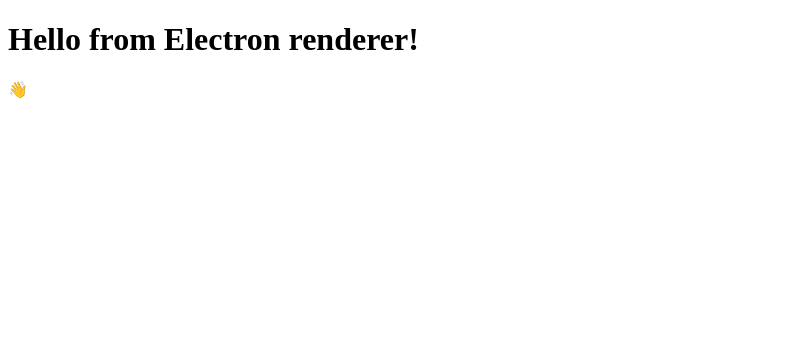
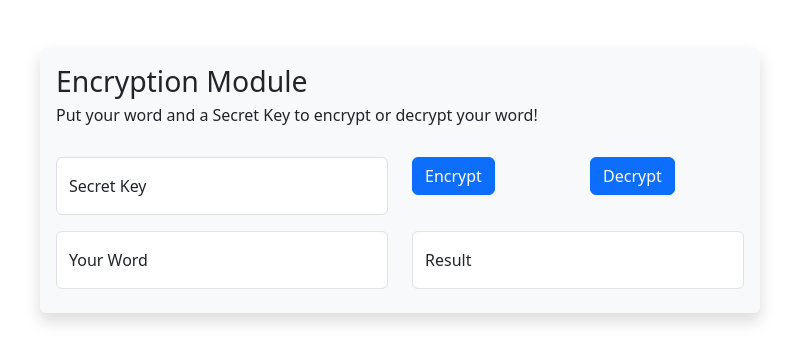
Before and after one commit to DavidGG12/EncryptionModule, an Electron app: page views/index.html in a window 800 px wide. Drawn offline with nearby package versions, Linux system fonts and the light colour scheme.

Commit message:
MAIN VIEW DONE

```diff
--- a/index.js
+++ b/index.js
@@ -1,9 +1,12 @@
 const { app, BrowserWindow } = require('electron')
+require('electron-reload')(__dirname, {
+    electron: require(`${__dirname}/node_modules/electron`)
+})
 
 const createWindow = () => {
     const win = new BrowserWindow({
         width: 800,
-        height: 600
+        height: 450
     })
 
     win.loadFile('./views/index.html')
--- a/package.json
+++ b/package.json
@@ -10,6 +10,10 @@
   "author": "Ian David Garcia Garcia",
   "license": "ISC",
   "devDependencies": {
-    "electron": "^38.3.0"
+    "electron": "^38.3.0",
+    "electron-reload": "^2.0.0-alpha.1"
+  },
+  "dependencies": {
+    "bootstrap": "^5.3.8"
   }
 }
--- a/views/index.html
+++ b/views/index.html
@@ -2,19 +2,44 @@
 <html>
   <head>
     <meta charset="UTF-8" />
-    <!-- https://developer.mozilla.org/en-US/docs/Web/HTTP/CSP -->
-    <meta
-      http-equiv="Content-Security-Policy"
-      content="default-src 'self'; script-src 'self'"
-    />
-    <meta
-      http-equiv="X-Content-Security-Policy"
-      content="default-src 'self'; script-src 'self'"
-    />
-    <title>Hello from Electron renderer!</title>
+    <link rel="stylesheet" href="../node_modules/bootstrap/dist/css/bootstrap.min.css">
+    <title>Module Encryption</title>
   </head>
   <body>
-    <h1>Hello from Electron renderer!</h1>
-    <p>👋</p>
+    <div class="container shadow p-3 mt-5 bg-body-tertiary rounded">
+        <h2>Encryption Module</h2>
+        <h6>Put your word and a Secret Key to encrypt or decrypt your word!</h6>
+        <br />
+        <div class="row">
+            <div class="col-md-6">
+                <div class="form-floating mb-3">
+                    <input type="text" class="form-control" id="txtSecretKey" placeholder="Secret Key">
+                    <label for="txtSecretKey">Secret Key</label>
+                </div>
+            </div>
+            <div class="col-md-3">
+                <button type="button" class="btn btn-primary">Encrypt</button>
+            </div>
+            <div class="col-md-3">
+                <button type="button" class="btn btn-primary">Decrypt</button>
+            </div>
+        </div>
+        <div class="row">
+            <div class="col-md-6">
+                <div class="form-floating mb-2">
+                    <input type="text" class="form-control" id="txtSecretKey" placeholder="Your Word">
+                    <label for="txtSecretKey">Your Word</label>
+                </div>
+            </div>
+            <div class="col-md-6">
+                <div class="form-floating mb-2">
+                    <input type="text" class="form-control" id="txtSecretKey" placeholder="Result" readonly>
+                    <label for="txtSecretKey">Result</label>
+                </div>
+            </div>
+        </div>
+    </div>
+    <script src="../node_modules/bootstrap/dist/js/bootstrap.bundle.min.js"></script>
+    <script src="../js/prueba.js"></script>
   </body>
 </html>
```
Also changed, not shown: 1 other file.
